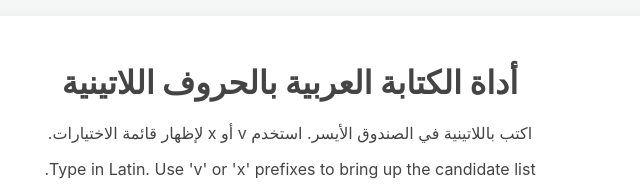
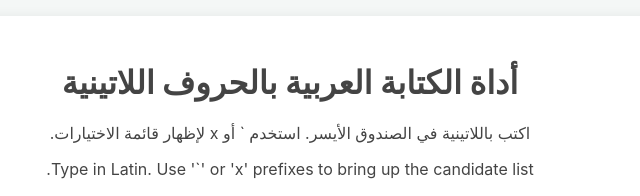
Before and after one commit to Leonard-9140/arinput, a plain HTML site: page index.html in a window 1280 px wide. Shown: the part 114-310 px from the top of the page, 350-990 px from the left. Drawn offline with Linux system fonts and the light colour scheme.

Commit message:
修改說明文字

```diff
--- a/index.html
+++ b/index.html
@@ -10,8 +10,8 @@
 
     <div class="container">
         <h1>أداة الكتابة العربية بالحروف اللاتينية</h1>
-        <p>اكتب باللاتينية في الصندوق الأيسر. استخدم v أو x لإظهار قائمة الاختيارات.</p>
-        <p>Type in Latin. Use 'v' or 'x' prefixes to bring up the candidate list.</p>
+        <p>اكتب باللاتينية في الصندوق الأيسر. استخدم ` أو x لإظهار قائمة الاختيارات.</p>
+        <p>Type in Latin. Use '`' or 'x' prefixes to bring up the candidate list.</p>
 
         <div class="editor-container">
             <div class="editor">
```
